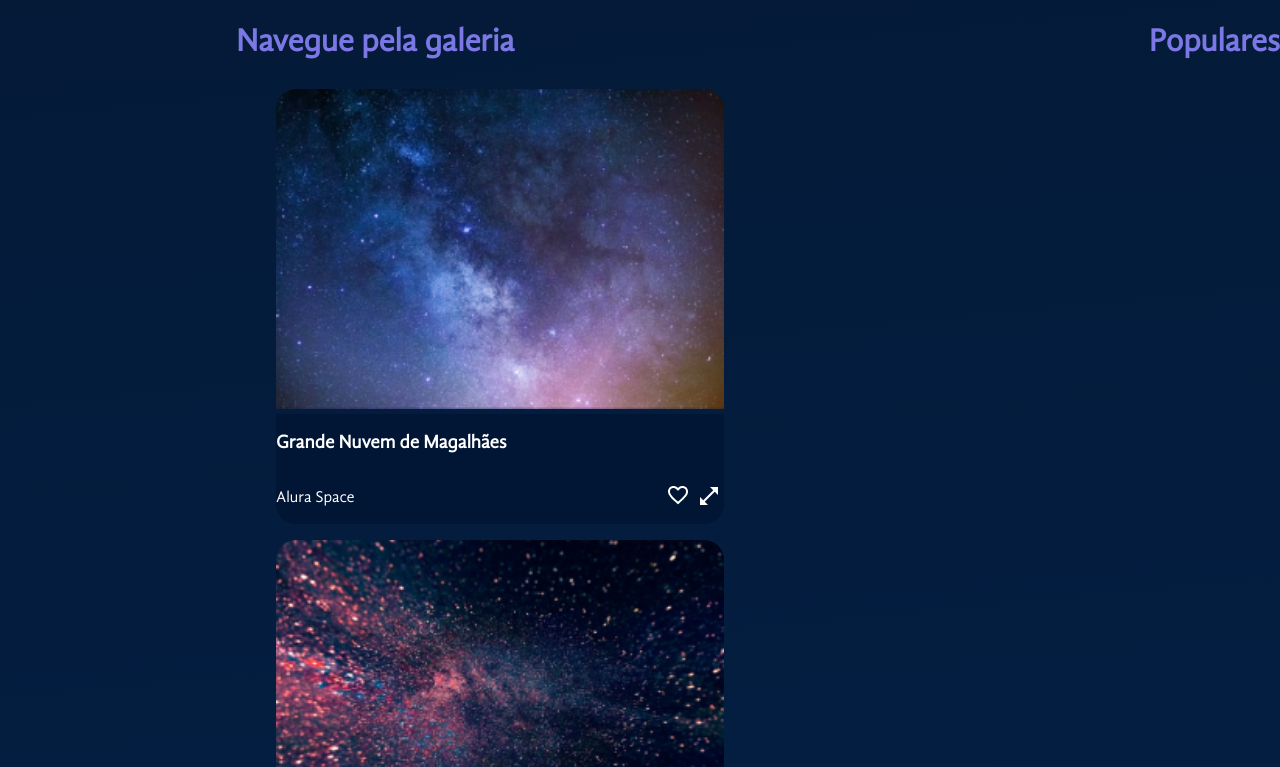
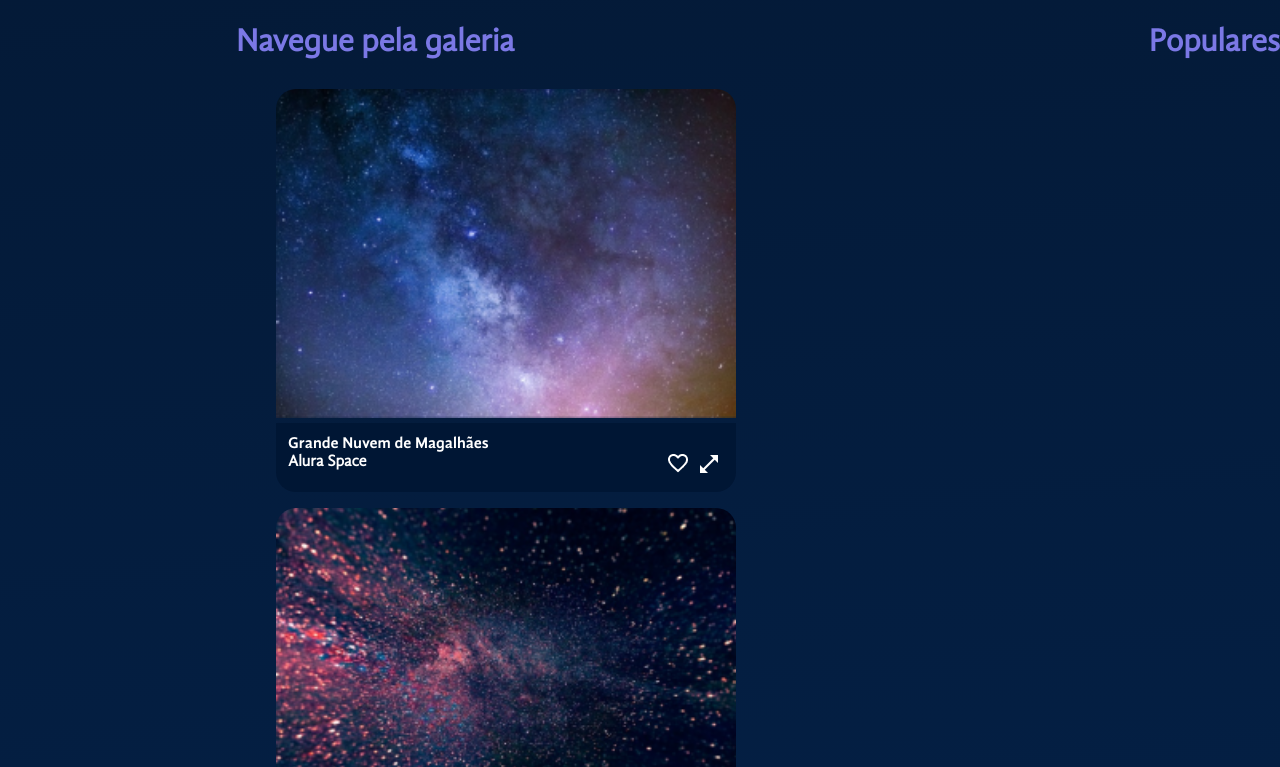
Before and after one commit to Iarley-01/space-app-react-js, a React (Vite) app: page / in a window 1280 px wide. Shown: the part 573-1340 px from the top of the page. Built offline with nearby package versions, Linux system fonts and the light colour scheme.

Commit message:
refatorando componente da Imagem

```diff
--- a/src/componentes/Galeria/Imagem/index.jsx
+++ b/src/componentes/Galeria/Imagem/index.jsx
@@ -1,11 +1,31 @@
 import { styled } from 'styled-components';
 
 const ImagemFotoEstilizada = styled.figure`
-  width: 448px;
-  border-radius: 20px;
-  overflow: hidden;
-  & img {
+  width: ${props => props.$expandida ? '90%' : '460px'};
+  max-width: 100%;
+  & > img {
     width: 100%;
+    border-radius: 20px 20px 0 0;
+  }
+
+  figcaption {
+    background-color: #001634;
+    border-radius: 0 0 20px 20px;
+    color: #FFFFFF;
+    box-sizing: border-box;
+    padding: 12px;
+    h3 {
+      font-family: 'GandhiSansBold';
+    }
+
+    h4 {
+      flex-grow: 1;
+    }
+
+    h3, h4 {
+      margin: 0;
+      font-size: 16px;
+    }
   }
 `
 
@@ -38,11 +58,11 @@ const Imagem = ({foto}) => {
   return (
     <ImagemFotoEstilizada>
       <img src={foto.path} alt={foto.titulo} />
-      <FotoLegendaEstilizada>
+      <figcaption>
         <FotoLegendaContainer>
           <h3>{foto.titulo}</h3>
           <FotoRodape>
-            <p>{foto.fonte}</p>
+            <h4>{foto.fonte}</h4>
             <FotoBotoes>
 
             <button><img src="/icones/favorito.png" alt="Icone Coração" /></button>
@@ -52,7 +72,7 @@ const Imagem = ({foto}) => {
         </FotoLegendaContainer>
 
 
-      </FotoLegendaEstilizada>
+      </figcaption>
     </ImagemFotoEstilizada>
   );
 }
```
